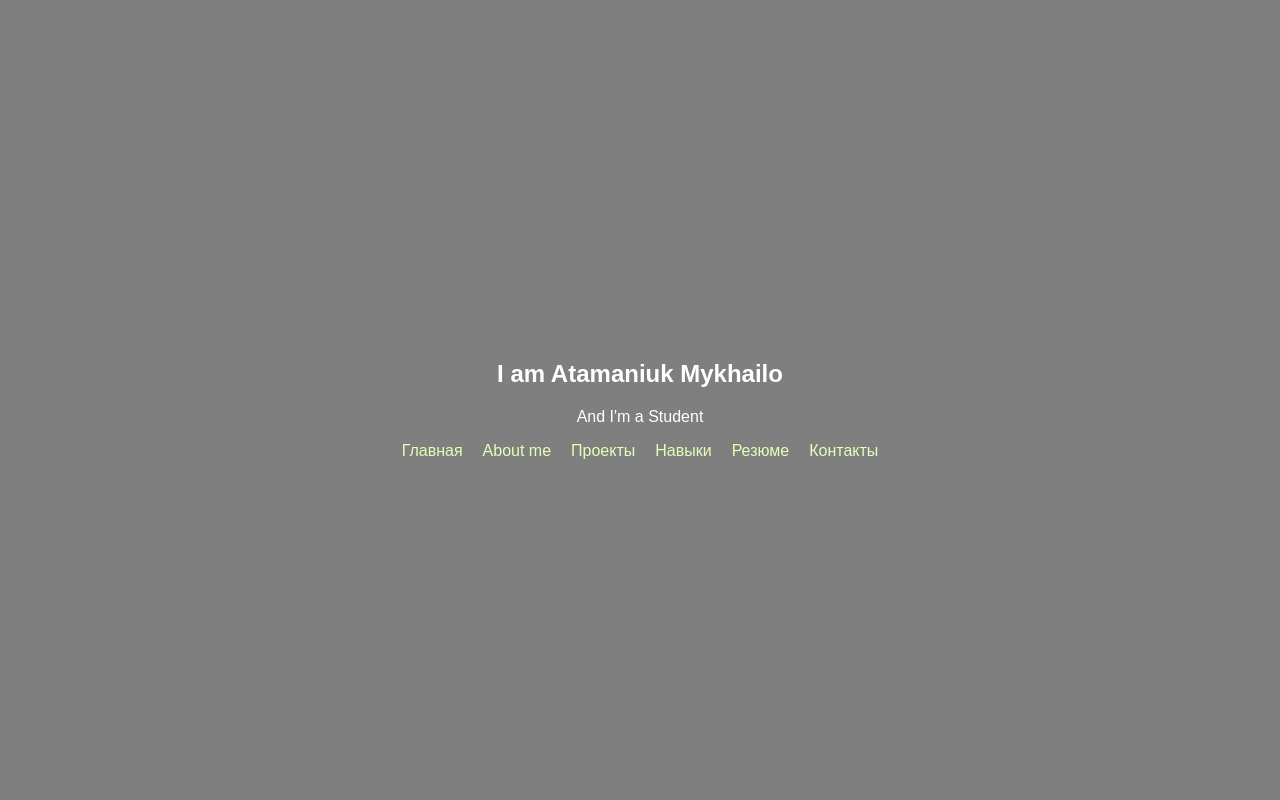
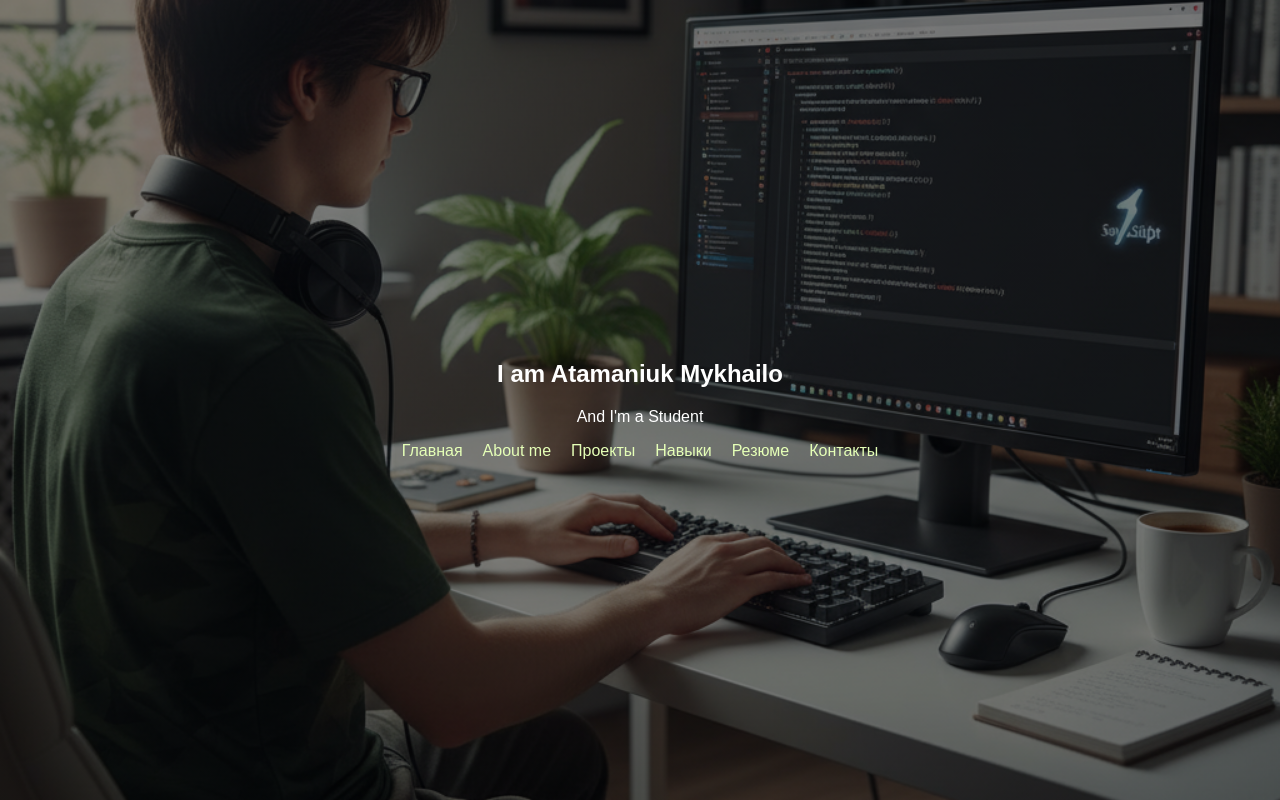
Before and after one commit to MikaDazai/MikaDazai, a plain HTML site: page index.html in a window 1280 px wide. Shown: the top 800 px of the page. Drawn offline with Linux system fonts and the light colour scheme.

Commit message:
Update ff.css

```diff
--- a/ff.css
+++ b/ff.css
@@ -10,7 +10,7 @@ body, html {
 }
 
 .hero-image {
-    background-image: linear-gradient(rgba(0, 0, 0, 0.5), rgba(0, 0, 0, 0.5)), url("image-ab6693ff-1a2e-4477-876b-b737caa1d18d.png");
+    background-image: linear-gradient(rgba(0, 0, 0, 0.5), rgba(0, 0, 0, 0.5)), url("image-ab6693ff-1a2e-4477-876b-b737caa1d18d (1).png");
     height: 100vh;
     background-position: center;
     background-repeat: no-repeat;
```
